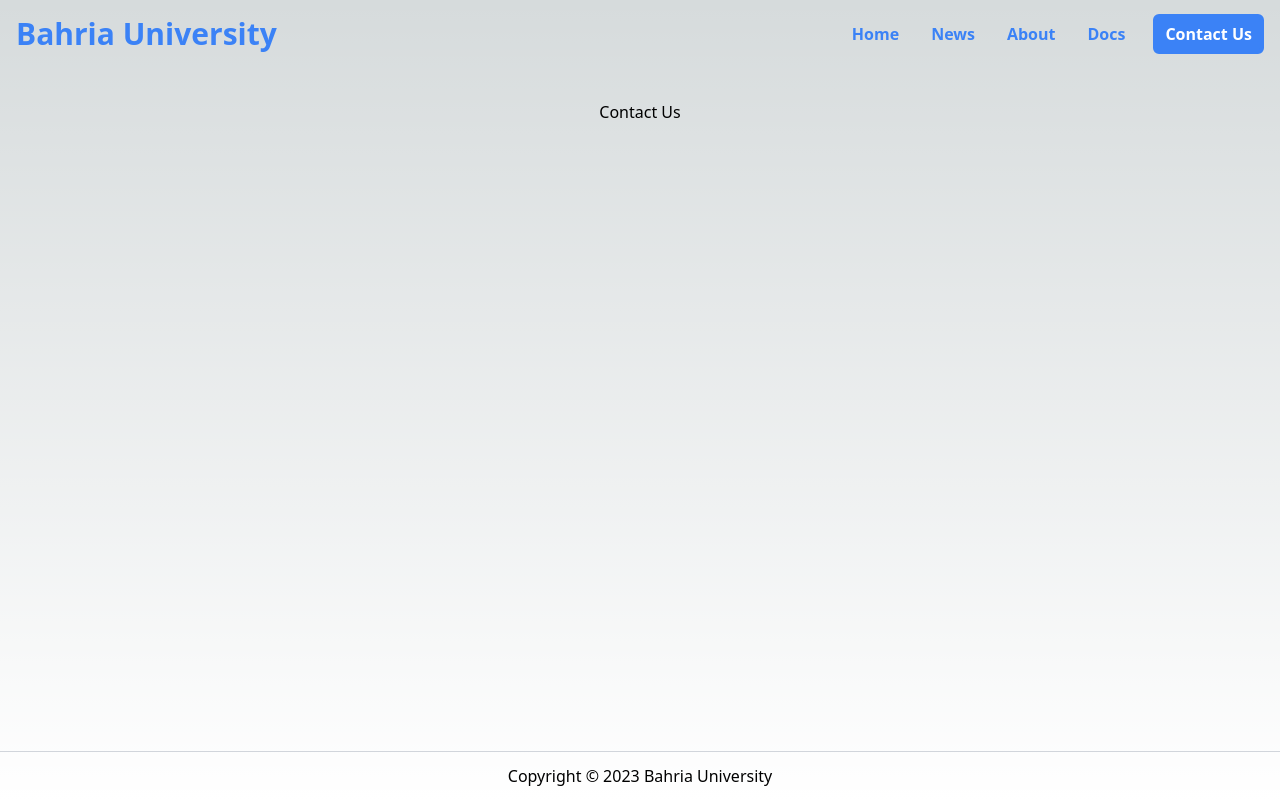
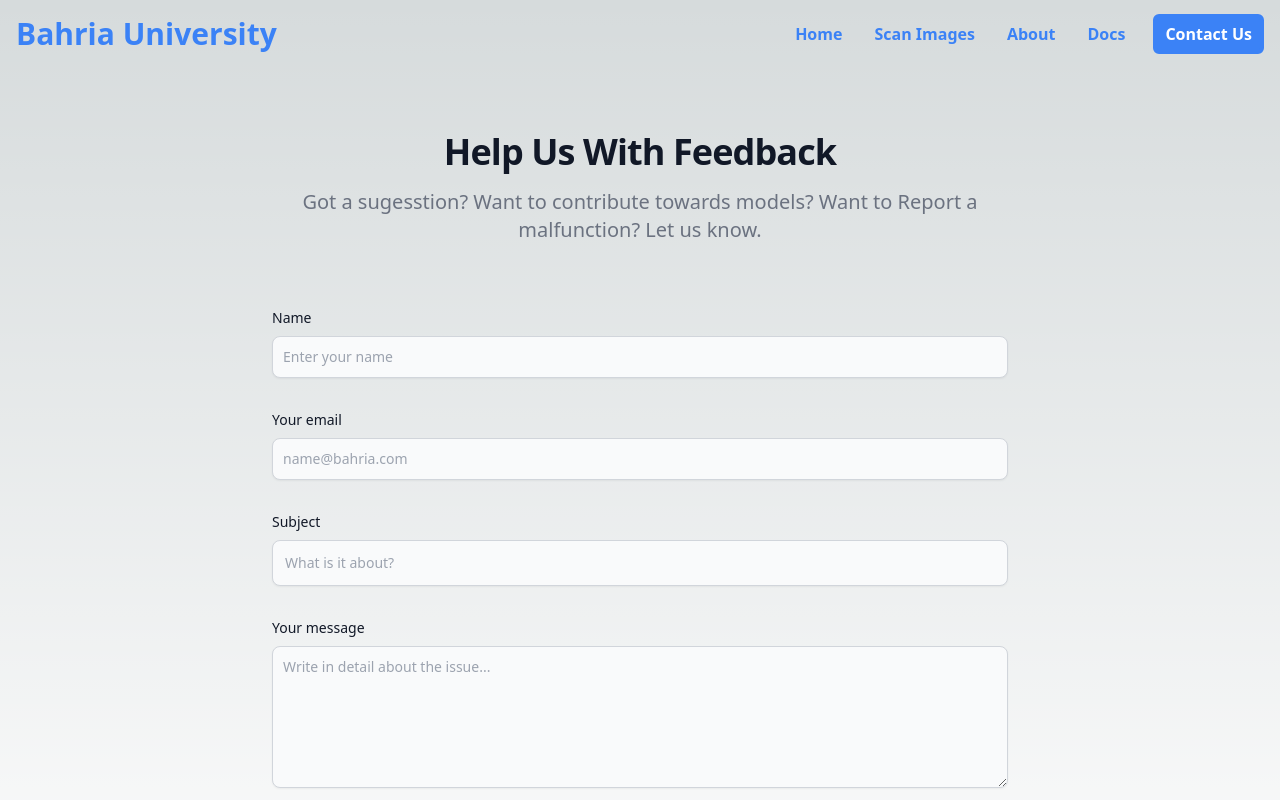
Before and after one commit to hasanelahi7/brainTumorProject, a Next.js app: page /brainTumorProject/contactUs in a window 1280 px wide. Shown: the top 800 px of the page. Built offline with nearby package versions, Linux system fonts and the light colour scheme.

Commit message:
analysis func

```diff
--- a/components/navbar.js
+++ b/components/navbar.js
@@ -31,18 +31,18 @@
                     Home
                 </Typography>
             </Link>
-            <Link href="/news" className="flex items-center">
+            <Link href="/try" className="flex items-center">
                 <Typography
                     as="li"
                     variant="paragraph"
                     className={
-                        router.pathname == '/news'
+                        router.pathname == '/try'
                             ? 'cursor-pointer px-2 py-1 font-semibold text-white border-blue-500 bg-blue-500 rounded-md	border-4'
                             : 'cursor-pointer p-1 font-semibold text-blue-500'
                     }
                     onClick={() => setOpenNav(false)}
                 >
-                    News
+                    Scan Images
                 </Typography>
             </Link>
             <Link href="/about" className="flex items-center">
--- a/pages/contactUs.js
+++ b/pages/contactUs.js
@@ -2,8 +2,33 @@
 
 function contactUs() {
   return (
-    <div><h1 className='text-center'>Contact Us</h1></div>
-  )
+    <div>
+<section className="-mt-8">
+  <div className="py-8 lg:py-16 px-4 mx-auto max-w-screen-md">
+      <h2 className="mb-4 text-4xl tracking-tight font-extrabold text-center text-gray-900 dark:text-white">Help Us With Feedback</h2>
+      <p className="mb-8 lg:mb-16 font-light text-center text-gray-500 dark:text-gray-400 sm:text-xl">Got a sugesstion? Want to contribute towards models? Want to Report a malfunction? Let us know.</p>
+      <form action="https://docs.google.com/forms/u/0/d/e/1FAIpQLSfVPZNfPxVwDwRPBXP9jwgS7UrWu4v7oLyWXlrpkA-dh4rfTA/formResponse" method="POST"  className="space-y-8">
+      <div>
+              <label htmlFor="name" className="block mb-2 text-sm font-medium text-gray-900 dark:text-gray-300">Name</label>
+              <input type="text" name='entry.1847202577' id="name" className="shadow-sm bg-gray-50 border border-gray-300 text-gray-900 text-sm rounded-lg focus:ring-primary-500 focus:border-primary-500 block w-full p-2.5 dark:bg-gray-700 dark:border-gray-600 dark:placeholder-gray-400 dark:text-white dark:focus:ring-primary-500 dark:focus:border-primary-500 dark:shadow-sm-light" placeholder="Enter your name" required />
+          </div>
+          <div>
+              <label htmlFor="email" className="block mb-2 text-sm font-medium text-gray-900 dark:text-gray-300">Your email</label>
+              <input type="email" name='entry.111350636' id="email" className="shadow-sm bg-gray-50 border border-gray-300 text-gray-900 text-sm rounded-lg focus:ring-primary-500 focus:border-primary-500 block w-full p-2.5 dark:bg-gray-700 dark:border-gray-600 dark:placeholder-gray-400 dark:text-white dark:focus:ring-primary-500 dark:focus:border-primary-500 dark:shadow-sm-light" placeholder="name@bahria.com" required />
+          </div>
+          <div>
+              <label htmlFor="subject" className="block mb-2 text-sm font-medium text-gray-900 dark:text-gray-300">Subject</label>
+              <input type="text" name='entry.889642131' id="subject" className="block p-3 w-full text-sm text-gray-900 bg-gray-50 rounded-lg border border-gray-300 shadow-sm focus:ring-primary-500 focus:border-primary-500 dark:bg-gray-700 dark:border-gray-600 dark:placeholder-gray-400 dark:text-white dark:focus:ring-primary-500 dark:focus:border-primary-500 dark:shadow-sm-light" placeholder="What is it about?" required/>
+          </div>
+          <div className="sm:col-span-2">
+              <label htmlFor="message" className="block mb-2 text-sm font-medium text-gray-900 dark:text-gray-400">Your message</label>
+              <textarea id="message" name='entry.1116015231' rows="6" className="block p-2.5 w-full text-sm text-gray-900 bg-gray-50 rounded-lg shadow-sm border border-gray-300 focus:ring-primary-500 focus:border-primary-500 dark:bg-gray-700 dark:border-gray-600 dark:placeholder-gray-400 dark:text-white dark:focus:ring-primary-500 dark:focus:border-primary-500" placeholder="Write in detail about the issue..." required></textarea>
+          </div>
+          <button type="submit" className="py-3 px-5  font-medium text-center rounded-lg text-white border-blue-500 bg-blue-500 sm:w-fit hover:bg-primary-800 focus:ring-4 focus:outline-none focus:ring-primary-300 dark:bg-primary-600 dark:hover:bg-primary-700 dark:focus:ring-primary-800">Send message</button>
+      </form>
+  </div>
+</section>
+    </div>  )
 }
 
 export default contactUs
--- a/pages/index.js
+++ b/pages/index.js
@@ -12,7 +12,7 @@
 
 
   const handleTryClick = () => {
-    router.push("/try");
+    router.push("/UploadImage");
   };
 
   const handleAboutClick = () => {
--- a/pages/try.js
+++ b/pages/try.js
@@ -12,13 +12,21 @@
     reader.readAsDataURL(file);
     reader.onload = () => {
       setImage(reader.result);
-      setIsImageUploaded(true); // Set isImageUploaded state to true
-      // Make API call to analyze image and set result state
-      // For this example, we'll just set a dummy result
-      setResult({
-        tumorDetected: true,
-        confidence: 0.9,
-        message: "A tumor has been detected in the uploaded image",
+      setIsImageUploaded(true);
+
+      const formData = new FormData();
+      formData.append('file', file);
+
+      fetch('http://127.0.0.1:5000/predict', {
+        method: 'POST',
+        body: formData
+      })
+      .then(response => response.text())
+      .then(data => {
+        setResult(data);
+      })
+      .catch(error => {
+        console.error('Error:', error);
       });
     };
   };
@@ -80,18 +88,12 @@
         </div>
         {result ? (
           <div className={`w-full md:w-1/2 md:mx-4 mt-4 md:mt-0`}>
-          <div className="bg-white ml-10 rounded-lg shadow p-4">
-            <p className="text-lg font-semibold mb-2">
-              Result:{" "}
-              {result.tumorDetected
-                ? "Tumor Detected"
-                : "No Tumor Detected"}
-            </p>
-            <p className="mb-2">
-              Confidence: {result.confidence.toFixed(2) * 100}%{" "}
-            </p>
-            <p className="text-gray-600">{result.message}</p>
-          </div>
+          <div className="bg-white ml-10 rounded-lg shadow p-4 flex justify-center items-center">
+  <p className="text-lg text-center uppercase font-semibold">
+    {result} Detected
+  </p>
+</div>
+
           <div className="text-center mt-4">
             <button
               className="bg-gray-500 hover:bg-gray-600 text-white font-bold py-2 px-4 rounded focus:outline-none focus:shadow-outline"
```
Also changed, not shown: package.json (+8 -0 lines), 1 other file (tests, documents, lock files or other folders).
